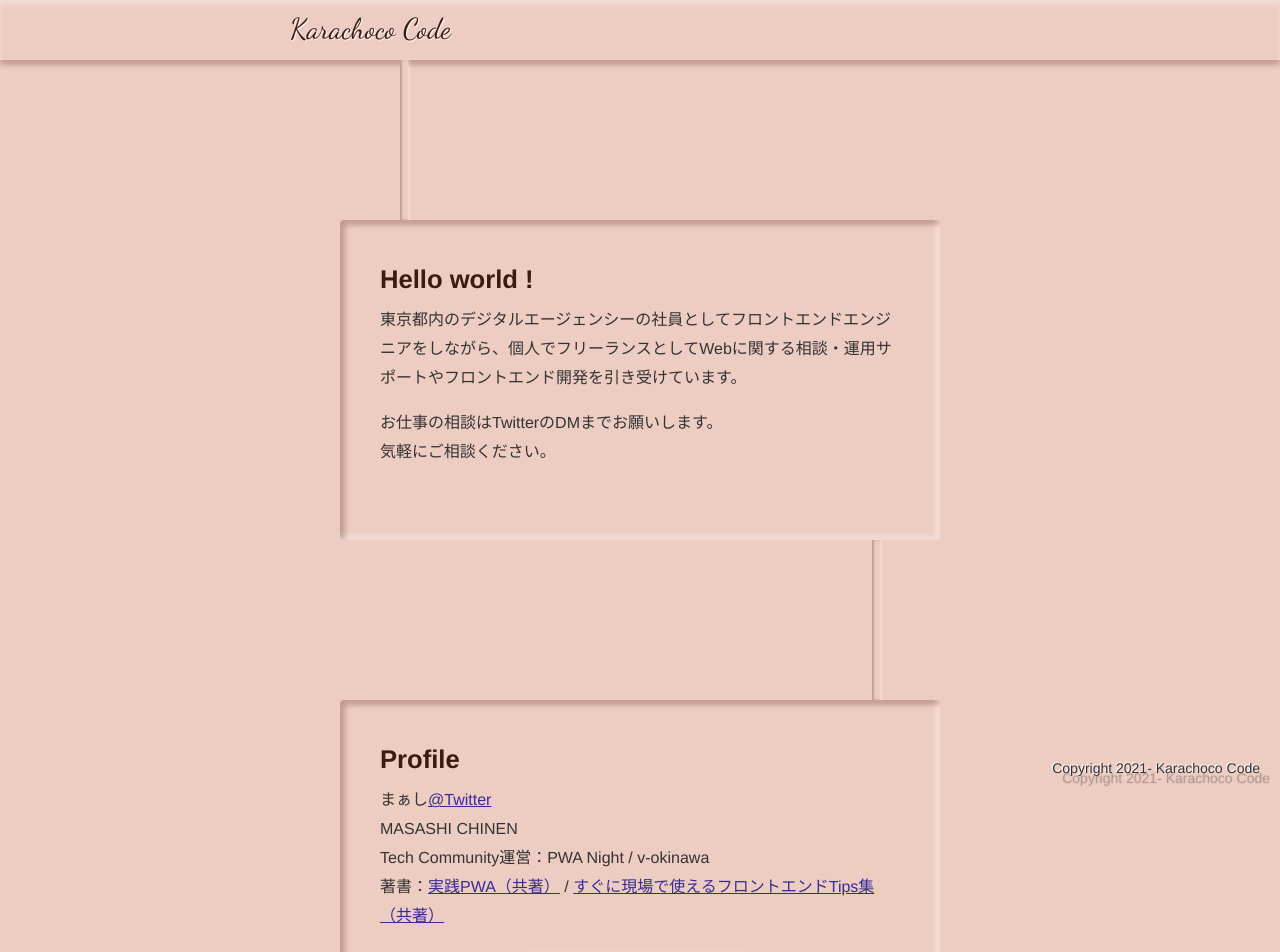
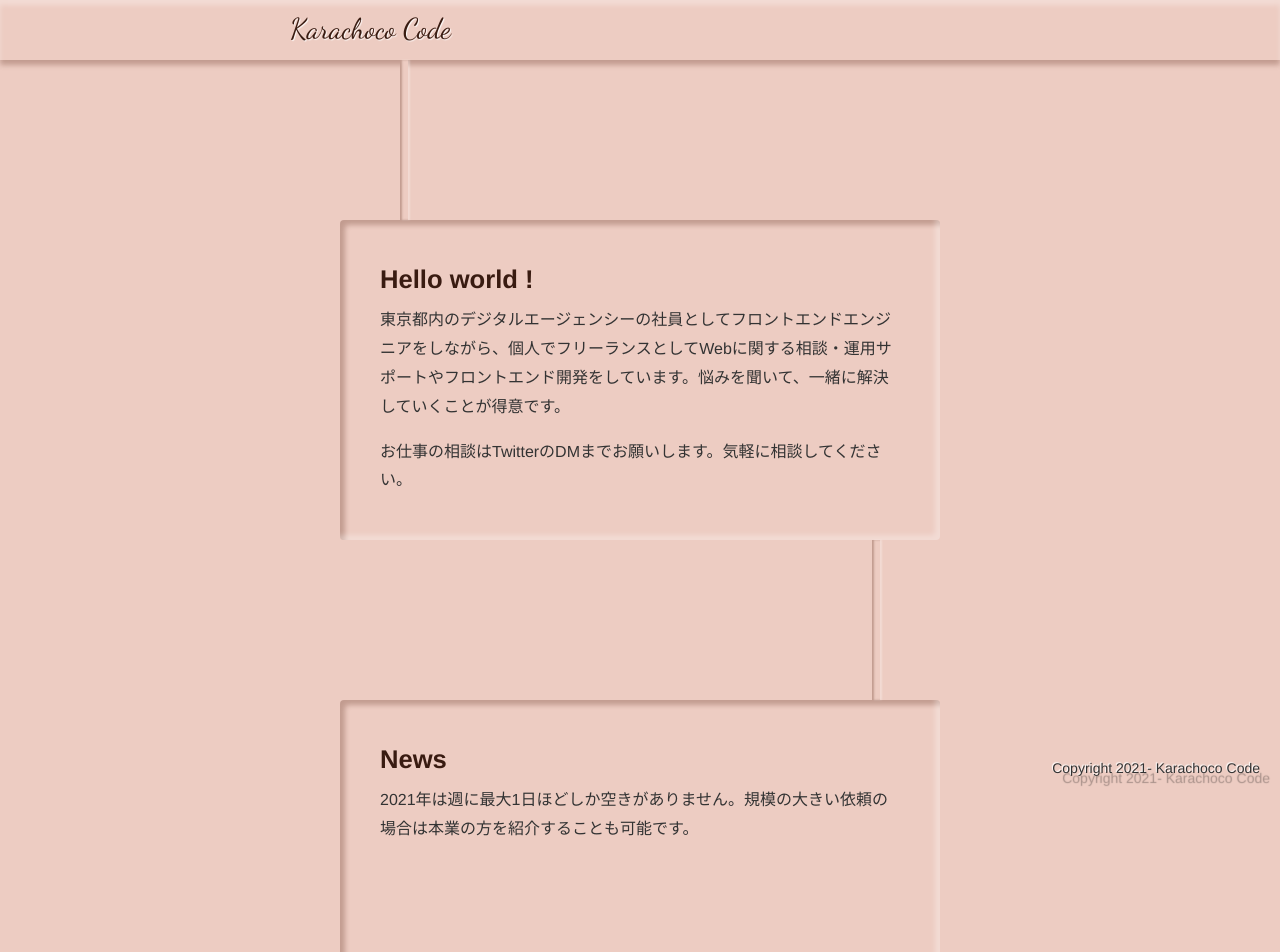
Before and after one commit to chinen-octtn/chi-portfolio, a Vue app: page / in a window 1280 px wide. Shown: the top 952 px of the page. Built offline with nearby package versions, Linux system fonts and the light colour scheme.

Commit message:
mod: TOP原稿修正

```diff
--- a/src/components/pages/Top.vue
+++ b/src/components/pages/Top.vue
@@ -4,17 +4,23 @@
     <Section block="true">
       <Heading level="2" label="Hello world !" />
       <Text
-        text="東京都内のデジタルエージェンシーの社員としてフロントエンドエンジニアをしながら、個人でフリーランスとしてWebに関する相談・運用サポートやフロントエンド開発を引き受けています。"
+        text="東京都内のデジタルエージェンシーの社員としてフロントエンドエンジニアをしながら、個人でフリーランスとしてWebに関する相談・運用サポートやフロントエンド開発をしています。悩みを聞いて、一緒に解決していくことが得意です。"
       />
       <Separate size="1" />
       <Text
-        text="お仕事の相談はTwitterのDMまでお願いします。<br>気軽にご相談ください。"
+        text="お仕事の相談はTwitterのDMまでお願いします。気軽に相談してください。"
+      />
+    </Section>
+    <Section block="true">
+      <Heading level="2" label="News" />
+      <Text
+        text="2021年は週に最大1日ほどしか空きがありません。規模の大きい依頼の場合は本業の方を紹介することも可能です。"
       />
     </Section>
     <Section block="true">
       <Heading level="2" label="Profile" />
       <Text
-        text="まぁし<a href='https://twitter.com/chocodogmagic' target='_blank' rel='noreferrer'>@Twitter</a>"
+        text="まぁし<a href='https://twitter.com/chocodogmagic' target='_blank' rel='noreferrer'>@Twitter</a> / <a href='https://github.com/chinen-octtn' target='_blank' rel='noreferrer'>@GitHub</a>"
       />
       <Text text="MASASHI CHINEN" />
       <Text text="Tech Community運営：PWA Night / v-okinawa" />
```
